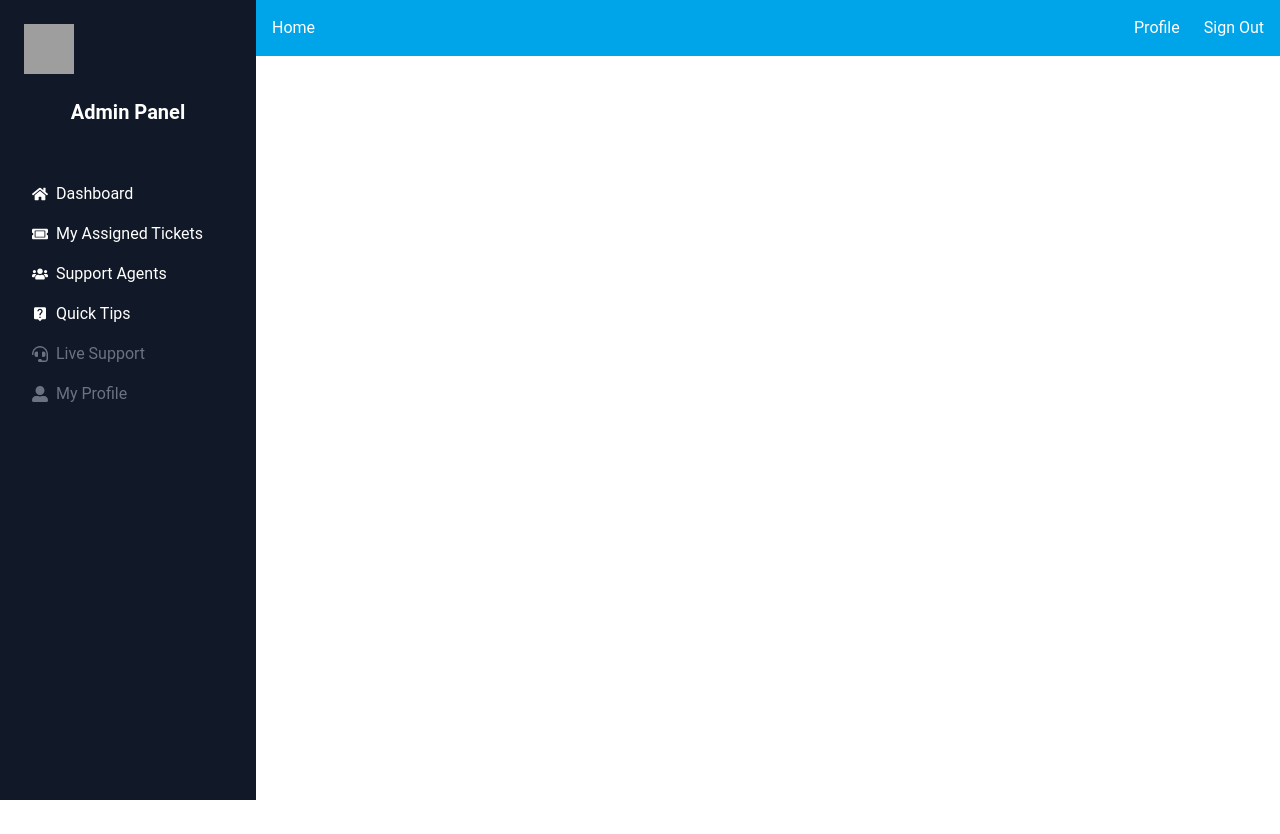
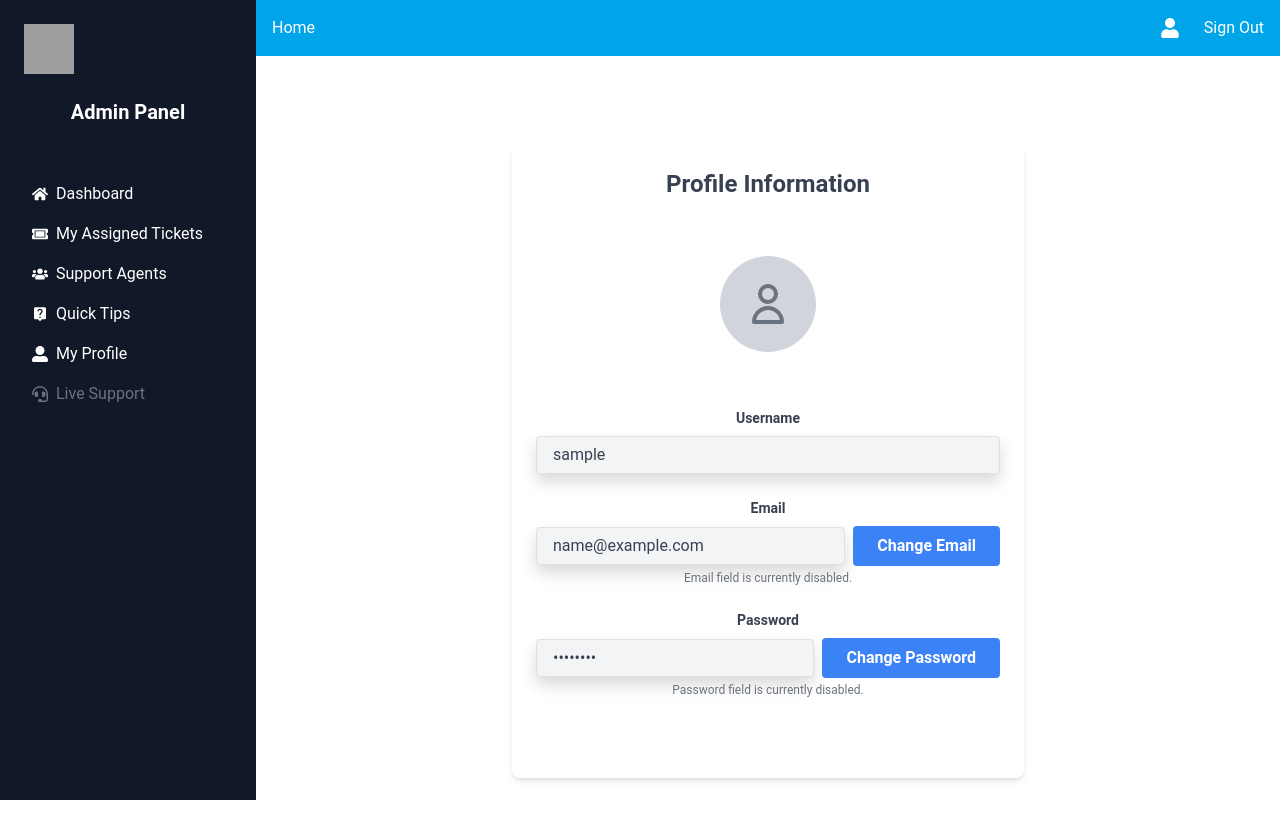
Before and after one commit to justzaid/customer-react-app, a React (Vite) app: page /profile in a window 1280 px wide. Before the commit the page ends 800 px from the top, so only its background shows below. Built offline with nearby package versions, Linux system fonts and the light colour scheme; no server answers; sample sign-in values are in the browser's storage; grey boxes are pictures that could not be loaded; a web font is replaced by a local one.

Commit message:
added a profile icon instead of profile word in navbar and just reordered sidenav buttons both user and admin

```diff
--- a/src/App.jsx
+++ b/src/App.jsx
@@ -19,6 +19,7 @@ import TicketForm from './components/TicketForm/TicketForm';
 import SupportAgents from './components/SupportAgents/SupportAgents';
 import MyAssignedTickets from './components/MyAssignedTickets/MyAssignedTickets';
 import QuickTips from './components/QuickTips/QuickTips';
+import ProfilePage from './components/ProfilePage/ProfilePage'; // Import ProfilePage
 
 export const AuthedUserContext = createContext(null);
 
@@ -54,6 +55,7 @@ const App = () => {
               <Route path="/dashboard" element={<div className="p-6"><Dashboard setUser={setUser} handleSignout={handleSignout}/></div>} />
               <Route path="/tickets/:id" element={<div className="p-6"><TicketDetails /></div>} />
               <Route path="/tickets/:id/edit" element={<div className="p-6"><TicketForm /></div>} />
+              <Route path="/profile" element={<div className="p-6"><ProfilePage /></div>} /> {/* Add Profile Route */}
 
               {user.role === 'admin' && (
                 <>
@@ -85,6 +87,7 @@ const App = () => {
               <Route path="/support-agents" element={<Navigate to="/signin" replace />} />
               <Route path="/my-assigned-tickets" element={<Navigate to="/signin" replace />} />
               <Route path="/quick-tips" element={<Navigate to="/signin" replace />} />
+              <Route path="/profile" element={<Navigate to="/signin" replace />} /> {/* Redirect if not logged in */}
             </>
           )}
         </Routes>
--- a/src/components/Navbar/Navbar.jsx
+++ b/src/components/Navbar/Navbar.jsx
@@ -1,11 +1,15 @@
-import React from 'react'
+import React from 'react';
+import { Link } from 'react-router-dom';
+import { FaUser } from 'react-icons/fa';
 
 const Navbar = ({ handleSignout }) => {
     return (
         <header className="bg-[#00A4E8] text-white p-3 flex justify-between items-center fixed top-0 left-64 right-0 z-10">
-        <h1><a href="/dashboard">Home</a></h1>
-        <div className="nav-container flex gap-4">
-            <a href="#" className="navbar-a">Profile</a>
+        <h1><Link to="/dashboard">Home</Link></h1>
+        <div className="nav-container flex gap-4 items-center">
+            <Link to="/profile" className="navbar-a text-xl">
+                <FaUser />
+            </Link>
             <button className="navbar-a" onClick={handleSignout}>Sign Out</button>
         </div>
     </header>
--- /dev/null
+++ b/src/components/ProfilePage/ProfilePage.jsx
@@ -0,0 +1,87 @@
+import React, { useContext } from 'react';
+import { AuthedUserContext } from '../../App';
+
+const ProfilePage = () => {
+  const user = useContext(AuthedUserContext);
+
+  if (!user) {
+    return <div className="p-6">User data not found. Please log in again.</div>;
+  }
+
+  return (
+    <div className="container mx-auto p-6 max-w-lg bg-white shadow-md rounded-lg mt-10">
+      <h1 className="text-2xl font-bold mb-6 text-center text-gray-700">Profile Information</h1>
+
+      <div className="flex justify-center mb-6">
+        <div className="w-24 h-24 bg-gray-300 rounded-full flex items-center justify-center text-gray-500">
+          <svg xmlns="http://www.w3.org/2000/svg" className="h-12 w-12" fill="none" viewBox="0 0 24 24" stroke="currentColor" strokeWidth={2}>
+            <path strokeLinecap="round" strokeLinejoin="round" d="M16 7a4 4 0 11-8 0 4 4 0 018 0zM12 14a7 7 0 00-7 7h14a7 7 0 00-7-7z" />
+          </svg>
+        </div>
+      </div>
+
+      <div className="mb-4">
+        <label className="block text-gray-700 text-sm font-bold mb-2" htmlFor="username">
+          Username
+        </label>
+        <input
+          className="shadow appearance-none border rounded w-full py-2 px-3 text-gray-700 leading-tight focus:outline-none focus:shadow-outline bg-gray-100"
+          id="username"
+          type="text"
+          value={user.username || 'N/A'}
+          readOnly
+          disabled
+        />
+      </div>
+
+      <div className="mb-4">
+        <label className="block text-gray-700 text-sm font-bold mb-2" htmlFor="email">
+          Email
+        </label>
+        <div className="flex items-center">
+          <input
+            className="shadow appearance-none border rounded w-full py-2 px-3 text-gray-700 leading-tight focus:outline-none focus:shadow-outline bg-gray-100 mr-2"
+            id="email"
+            type="email"
+            value={user.email || 'N/A'}
+            readOnly
+            disabled
+          />
+          <button
+            className="bg-blue-500 hover:bg-blue-700 text-white font-bold py-2 px-4 rounded focus:outline-none focus:shadow-outline whitespace-nowrap  cursor-not-allowed"
+            type="button"
+          >
+            Change Email
+          </button>
+        </div>
+        <p className="text-xs text-gray-500 mt-1">Email field is currently disabled.</p>
+      </div>
+
+      <div className="mb-6">
+        <label className="block text-gray-700 text-sm font-bold mb-2" htmlFor="password">
+          Password
+        </label>
+        <div className="flex items-center">
+          <input
+            className="shadow appearance-none border rounded w-full py-2 px-3 text-gray-700 leading-tight focus:outline-none focus:shadow-outline bg-gray-100 mr-2"
+            id="password"
+            type="password"
+            value="********" // Dummy password
+            readOnly
+            disabled
+          />
+          <button
+            className="bg-blue-500 hover:bg-blue-700 text-white font-bold py-2 px-4 rounded focus:outline-none focus:shadow-outline whitespace-nowrap cursor-not-allowed"
+            type="button"
+          >
+            Change Password
+          </button>
+        </div>
+         <p className="text-xs text-gray-500 mt-1">Password field is currently disabled.</p>
+      </div>
+
+    </div>
+  );
+};
+
+export default ProfilePage;
--- a/src/components/SideNavbar/SideNavbar.jsx
+++ b/src/components/SideNavbar/SideNavbar.jsx
@@ -1,6 +1,6 @@
 import React, { useContext } from "react"
 import { Link } from "react-router-dom";
-import { FaHome, FaClipboardList, FaCogs, FaUsers, FaHeadset, FaUserAlt, FaTicketAlt, FaPlusCircle } from "react-icons/fa";
+import { FaHome, FaClipboardList, FaCogs, FaUsers, FaHeadset, FaUserAlt, FaTicketAlt } from "react-icons/fa";
 import { MdLiveHelp } from "react-icons/md";
 import { AuthedUserContext } from "../../App";
 
@@ -25,11 +25,6 @@ const SideNavbar = () => {
                     <MdLiveHelp /> Quick Tips
                 </Link>
             </li>
-            <li className="p-2 hover:bg-gray-700 rounded">
-                <span className="flex items-center gap-2 text-gray-500 cursor-not-allowed">
-                    <FaHeadset /> Live Support
-                </span>
-            </li>
         </>
     ) : (
         <>
@@ -37,11 +32,6 @@ const SideNavbar = () => {
                 <Link to="/dashboard" className="flex items-center gap-2">
                     <FaClipboardList /> My Tickets
                 </Link>
-            </li>
-            <li className="p-2 hover:bg-gray-700 rounded">
-                <span className="flex items-center gap-2 text-gray-500 cursor-not-allowed">
-                    <FaHeadset /> Live Support
-                </span>
             </li>
         </>
     );
@@ -67,10 +57,24 @@ const SideNavbar = () => {
                     {navLinks}
 
                     <li className="p-2 hover:bg-gray-700 rounded">
-                        <span className="flex items-center gap-2 text-gray-500 cursor-not-allowed">
+                        <Link to="/profile" className="flex items-center gap-2">
                             <FaUserAlt /> My Profile
-                        </span>
+                        </Link>
                     </li>
+                    {user?.role === 'admin' && (
+                        <li className="p-2 hover:bg-gray-700 rounded">
+                            <span className="flex items-center gap-2 text-gray-500 cursor-not-allowed">
+                                <FaHeadset /> Live Support
+                            </span>
+                        </li>
+                    )}
+                    {user?.role !== 'admin' && (
+                        <li className="p-2 hover:bg-gray-700 rounded">
+                            <span className="flex items-center gap-2 text-gray-500 cursor-not-allowed">
+                                <FaHeadset /> Live Support
+                            </span>
+                        </li>
+                    )}
                 </ul>
         </div>
   );
```
